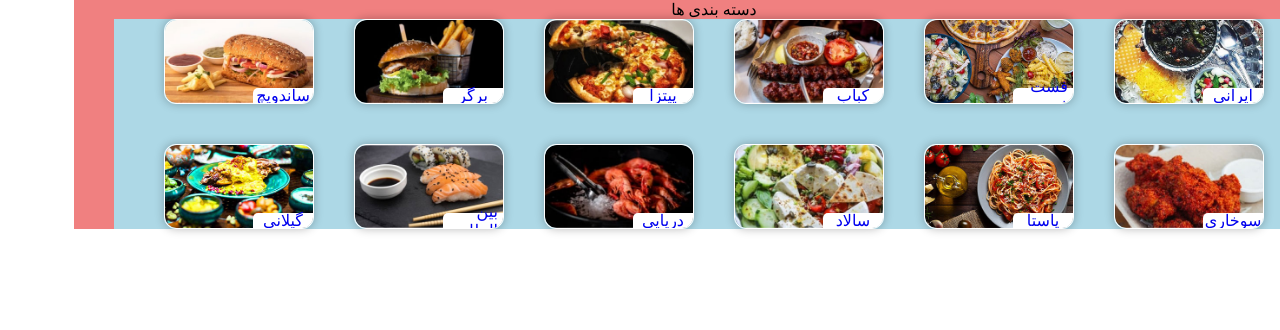
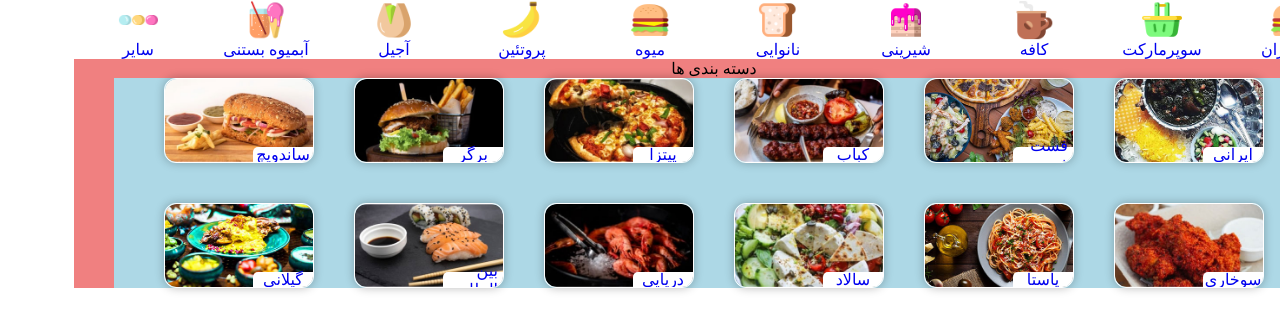
Before and after one commit to 1ReVEnGe1/SnappFood-Clone, a Next.js app in the folder snappfood/: page / in a window 1280 px wide. Shown: the top 330 px of the page. Built offline with nearby package versions, Linux system fonts and the light colour scheme.

Commit message:
create header

```diff
--- a/snappfood/src/app/layout.js
+++ b/snappfood/src/app/layout.js
@@ -1,8 +1,12 @@
+import Header from '@/components/Header';
 import './global.css'
 export default function RootLayout({ children }) {
   return (
     <html lang="en">
-      <body dir="rtl" >{children}</body>
+      <body dir="rtl" >
+        <Header />
+        {children}
+      </body>
     </html>
   );
 }
--- /dev/null
+++ b/snappfood/src/components/Header.js
@@ -0,0 +1,29 @@
+
+
+import { HEADERCATEGORY } from "@/data/database"
+import Image from "next/image"
+import Link from "next/link"
+
+const Header = ()=> {
+    return(
+        <div>
+            <div></div>
+            <div style={{display:"flex",justifyContent:'center',alignItems:'center'}}>
+                {
+                    HEADERCATEGORY.map(item => (
+                        <Link style={{width:'10%',textDecoration:'none'}} href={'/'}>
+                            <div style={{display:'flex',flexDirection:'column',alignItems:'center'}}>
+                                <Image src={item.image} alt={item.title} style={{width:'40px',height:'40px'}} />
+                                <span>{item.title}</span>
+                            </div>
+
+                        </Link>
+                    ))
+                }
+
+            </div>
+        </div>
+    )
+}
+
+export default Header
--- a/snappfood/src/data/database.js
+++ b/snappfood/src/data/database.js
@@ -10,6 +10,18 @@ import salads from '../assets/website_image_salad_1.jpg'
 import sandwiches from '../assets/website_image_sandwich_1.jpg'
 import seafoods from '../assets/website_image_seafood_1.jpg'
 import nuggets from '../assets/website_image_sokhari_1.jpg'
+//----------------------------------
+import restaurantImg from '../assets/headerCategory/desktop_1_603508bf202d8_img_st_food.png'
+import supermarketImg from '../assets/headerCategory/desktop_4_603508a14ab73_img_st_supermarket.png'
+import cafeImg from '../assets/headerCategory/desktop_2_603508b330711_img_st_cafe.png'
+import sweetImg from '../assets/headerCategory/desktop_3_603508a95b9be_img_st_sweet.png'
+import bakeryImg from '../assets/headerCategory/desktop_5_60350898c61b5_img_st_bakery.png'
+import fruitImg from '../assets/headerCategory/desktop_6_6035088cbcde4_img_st_fruit.png'
+import meatImg from '../assets/headerCategory/desktop_11_603507afc9a32_img_st_meat.png'
+import nutImg from '../assets/headerCategory/desktop_7_60350883d6e43_img_st_nut.png'
+import icecreamImg from '../assets/headerCategory/desktop_8_6035087b463a3_img_st_icecream.png'
+import otherImg from '../assets/headerCategory/desktop_9_603b811b1d540_img_st_other2.png'
+
 
 
 export const CATEGORIES =[
@@ -74,3 +86,56 @@ export const CATEGORIES =[
         image:guilaniFoods
     },
 ]
+
+export const HEADERCATEGORY = [
+    {
+        id:1,
+        title:"رستوران",
+        image:restaurantImg
+    },
+    {
+        id:2,
+        title:"سوپرمارکت",
+        image:supermarketImg
+    },
+    {
+        id:3,
+        title:"کافه",
+        image:cafeImg
+    },
+    {
+        id:4,
+        title:"شیرینی",
+        image:sweetImg
+    },
+    {
+        id:5,
+        title:"نانوایی",
+        image:bakeryImg
+    },
+    {
+        id:6,
+        title:"میوه",
+        image:restaurantImg
+    },
+    {
+        id:7,
+        title:"پروتئین",
+        image:fruitImg
+    },
+    {
+        id:8,
+        title:"آجیل",
+        image:nutImg
+    },
+    {
+        id:9,
+        title:"آبمیوه بستنی",
+        image:icecreamImg
+    },
+    {
+        id:10,
+        title:"سایر",
+        image:otherImg
+    },
+]
```
